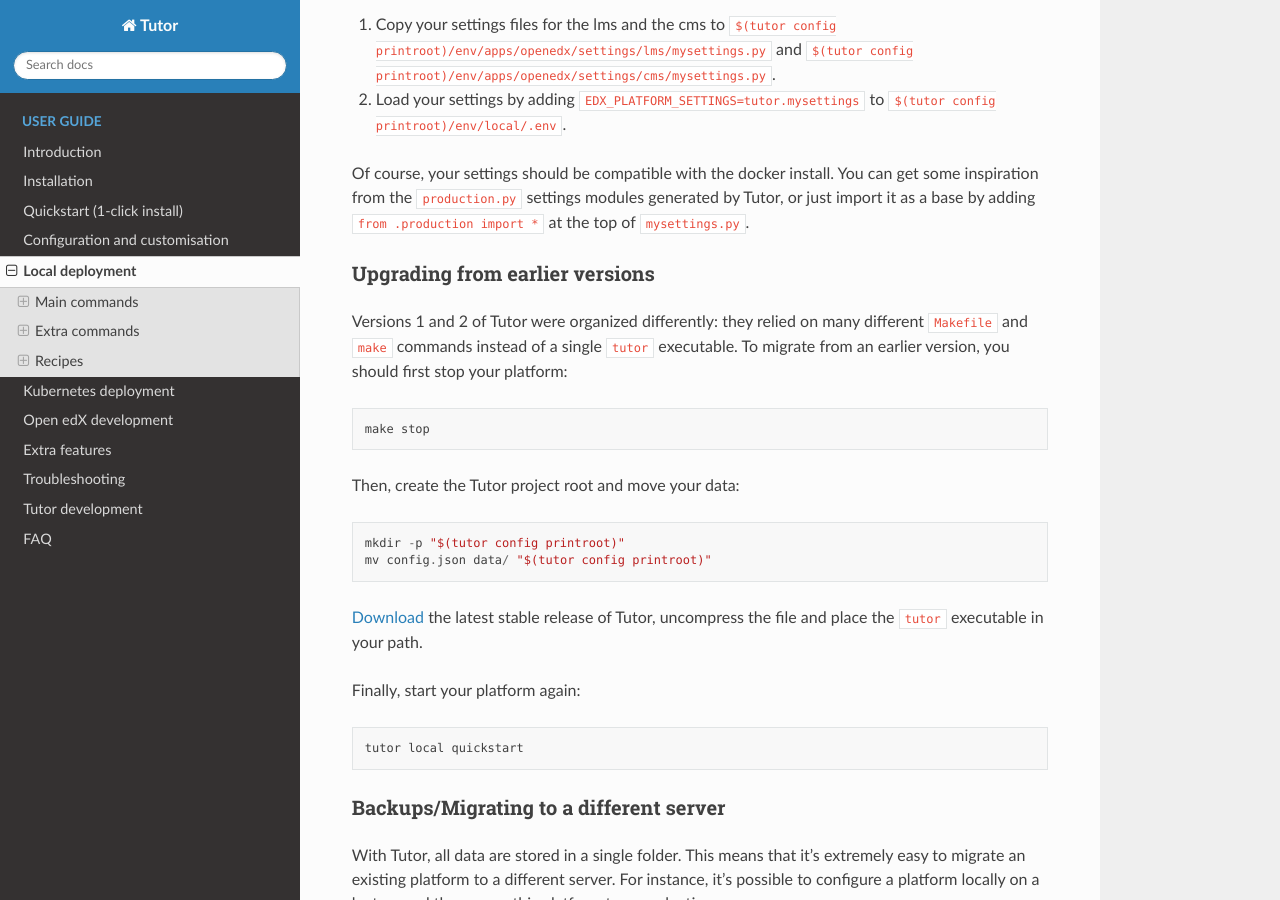
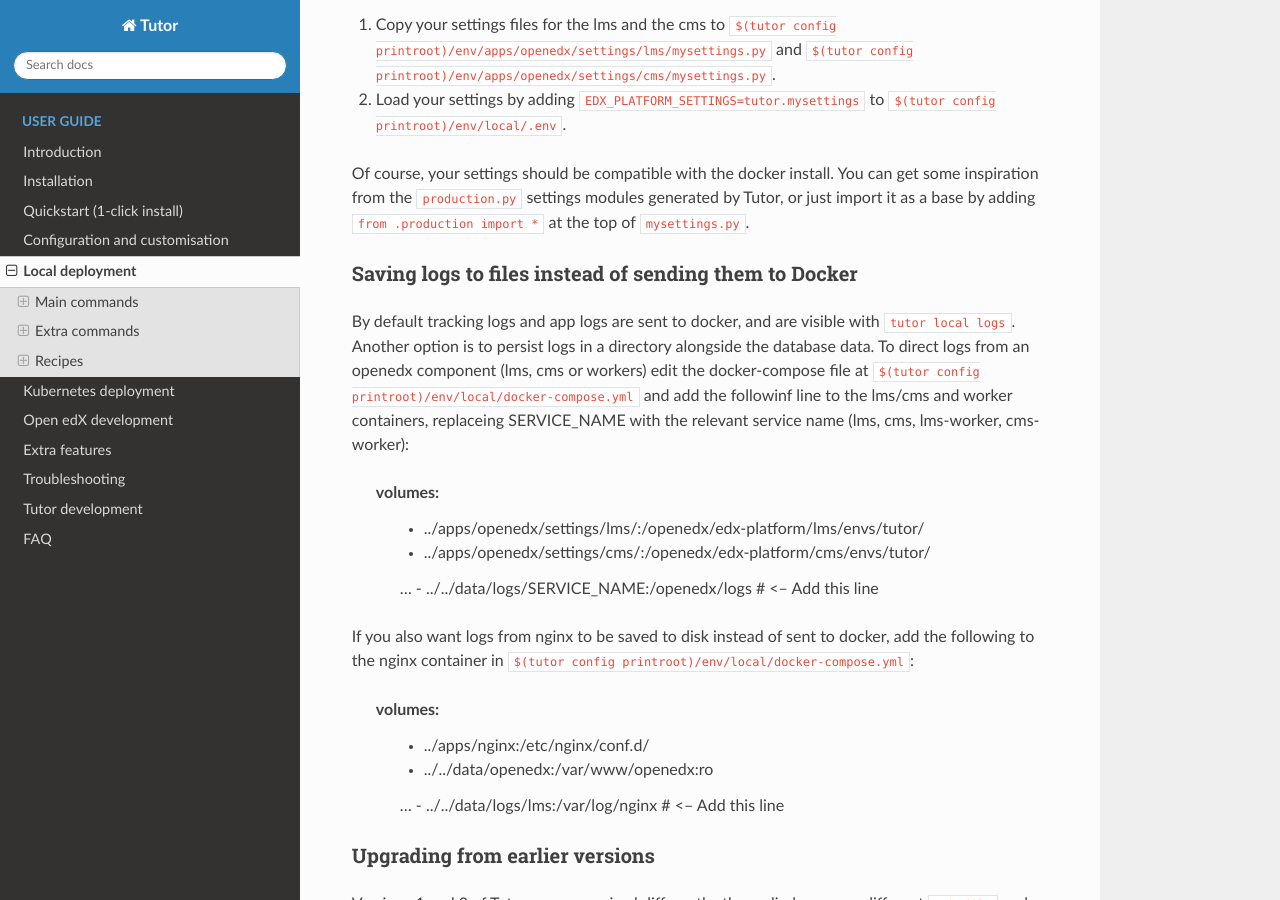
Before and after one commit to overhangio/tutor, a Sphinx documentation site: the page built from docs/local.rst, in a window 1280 px wide and 900 px high, scrolled down 4796 px. Built offline with Sphinx 7.4.7 and the Read the Docs theme 2.0.0, drawn with Linux system fonts in a browser that asks for light colours.

Commit message:
Make it possible to persist lms/cms logs to files
By symlinking /dev/stdout to a .log file, we make it possible for users
to manually persist lms/cms logs to a file.

```diff
--- a/docs/local.rst
+++ b/docs/local.rst
@@ -187,6 +187,28 @@
 
 Of course, your settings should be compatible with the docker install. You can get some inspiration from the ``production.py`` settings modules generated by Tutor, or just import it as a base by adding ``from .production import *`` at the top of ``mysettings.py``.
 
+
+Saving logs to files instead of sending them to Docker
+~~~~~~~~~~~~~~~~~~~~~~~~~~~~~~~~~~~~~~~~~~~~~~~~~~~~~~
+
+By default tracking logs and app logs are sent to docker, and are visible with ``tutor local logs``. Another option is to persist logs in a directory alongside the database data.
+To direct logs from an openedx component (lms, cms or workers) edit the docker-compose file at ``$(tutor config printroot)/env/local/docker-compose.yml`` and add the followinf line to the lms/cms and worker containers, replaceing SERVICE_NAME with the relevant service name (lms, cms, lms-worker, cms-worker):
+
+    volumes:
+      - ../apps/openedx/settings/lms/:/openedx/edx-platform/lms/envs/tutor/
+      - ../apps/openedx/settings/cms/:/openedx/edx-platform/cms/envs/tutor/
+      ...
+      - ../../data/logs/SERVICE_NAME:/openedx/logs # <-- Add this line
+
+If you also want logs from nginx to be saved to disk instead of sent to docker, add the following to the nginx container in ``$(tutor config printroot)/env/local/docker-compose.yml``:
+
+    volumes:
+      - ../apps/nginx:/etc/nginx/conf.d/
+      - ../../data/openedx:/var/www/openedx:ro
+      ...
+      - ../../data/logs/lms:/var/log/nginx # <-- Add this line
+
+
 Upgrading from earlier versions
 ~~~~~~~~~~~~~~~~~~~~~~~~~~~~~~~
 
```
Also changed, not shown: 4 other files.
